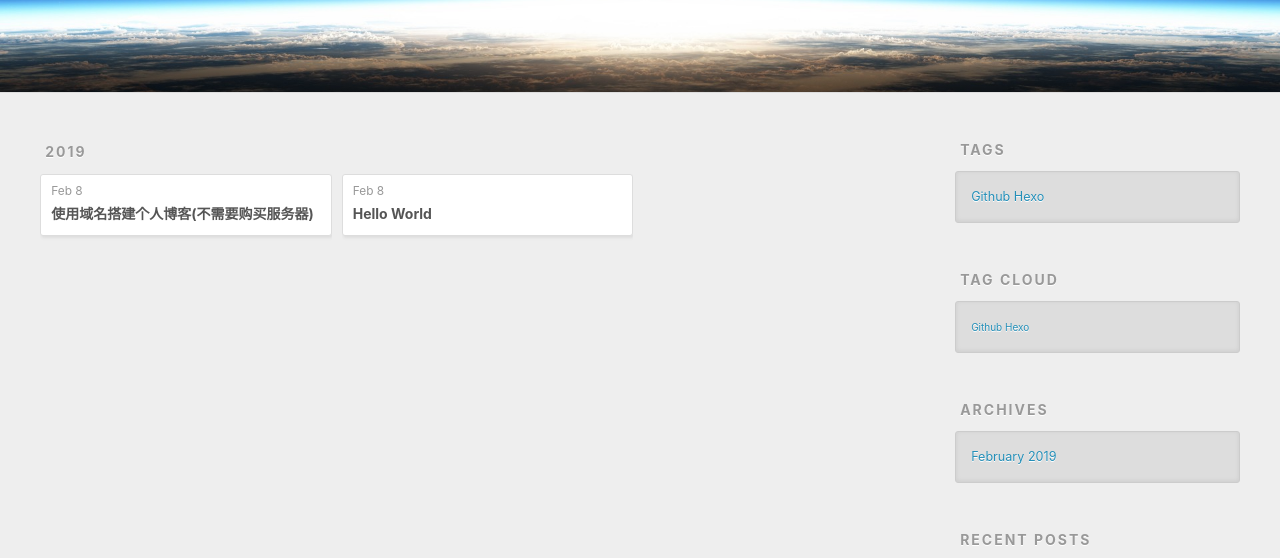
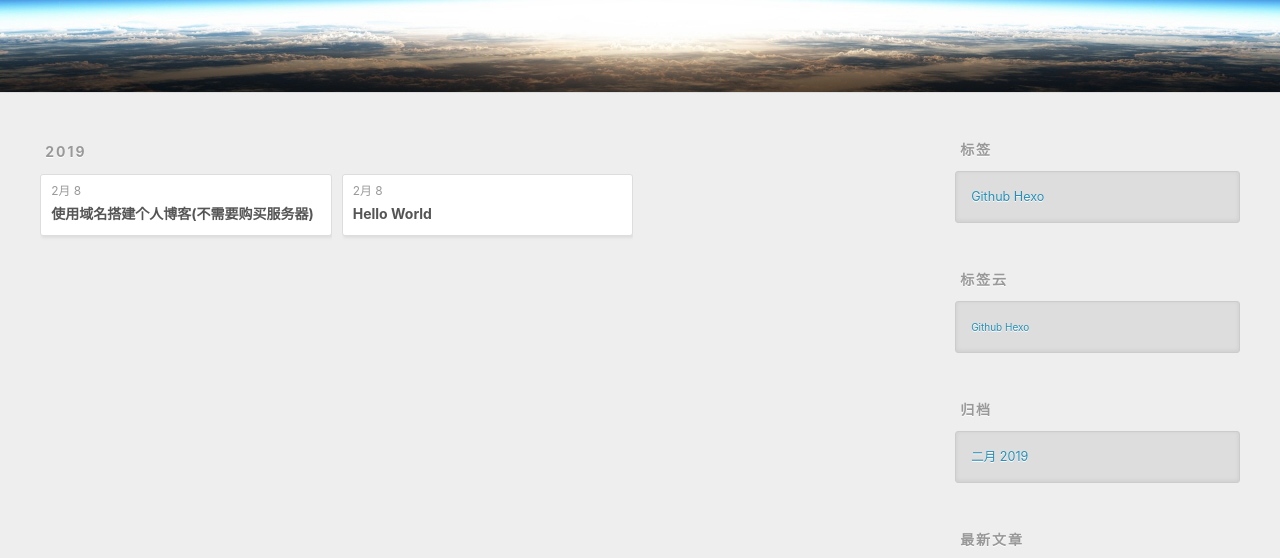
Before and after one commit to kunlingou/kunlingou.github.io, a plain HTML site: page archives/index.html in a window 1280 px wide. Shown: the part 208-766 px from the top of the page. Drawn offline with nearby package versions, Linux system fonts and the light colour scheme.

Commit message:
Site updated: 2019-02-09 11:30:32

```diff
--- a/archives/index.html
+++ b/archives/index.html
@@ -5,7 +5,7 @@
 
 
 
-  <title>Archives | kunlingou</title>
+  <title>归档 | kunlingou</title>
   <meta name="viewport" content="width=device-width, initial-scale=1, maximum-scale=1">
   <meta name="description" content="个人博客网站，欢迎相互交流和学习">
 <meta property="og:type" content="website">
@@ -13,7 +13,7 @@
 <meta property="og:url" content="http://yoursite.com/archives/index.html">
 <meta property="og:site_name" content="kunlingou">
 <meta property="og:description" content="个人博客网站，欢迎相互交流和学习">
-<meta property="og:locale" content="zh-Hans">
+<meta property="og:locale" content="zh-CN">
 <meta name="twitter:card" content="summary">
 <meta name="twitter:title" content="kunlingou">
 <meta name="twitter:description" content="个人博客网站，欢迎相互交流和学习">
@@ -54,7 +54,7 @@
 
           <a id="nav-rss-link" class="nav-icon" href="/atom.xml" title="RSS Feed"></a>
 
-        <a id="nav-search-btn" class="nav-icon" title="Search"></a>
+        <a id="nav-search-btn" class="nav-icon" title="搜索"></a>
       </nav>
       <div id="search-form-wrap">
         <form action="//google.com/search" method="get" accept-charset="UTF-8" class="search-form"><input type="search" name="q" class="search-form-input" placeholder="Search"><button type="submit" class="search-form-submit">&#xF002;</button><input type="hidden" name="sitesearch" value="http://yoursite.com"></form>
@@ -80,7 +80,7 @@
   <div class="archive-article-inner">
     <header class="archive-article-header">
       <a href="/2019/02/08/使用域名搭建个人博客-不需要购买服务器/" class="archive-article-date">
-  <time datetime="2019-02-08T10:59:35.000Z" itemprop="datePublished">Feb 8</time>
+  <time datetime="2019-02-08T10:59:35.000Z" itemprop="datePublished">2月 8</time>
 </a>
 
 
@@ -99,7 +99,7 @@
   <div class="archive-article-inner">
     <header class="archive-article-header">
       <a href="/2019/02/08/hello-world/" class="archive-article-date">
-  <time datetime="2019-02-08T08:37:35.746Z" itemprop="datePublished">Feb 8</time>
+  <time datetime="2019-02-08T08:37:35.746Z" itemprop="datePublished">2月 8</time>
 </a>
 
 
@@ -126,7 +126,7 @@
 
 
   <div class="widget-wrap">
-    <h3 class="widget-title">Tags</h3>
+    <h3 class="widget-title">标签</h3>
     <div class="widget">
       <ul class="tag-list"><li class="tag-list-item"><a class="tag-list-link" href="/tags/Github-Hexo/">Github Hexo</a></li></ul>
     </div>
@@ -136,7 +136,7 @@
 
 
   <div class="widget-wrap">
-    <h3 class="widget-title">Tag Cloud</h3>
+    <h3 class="widget-title">标签云</h3>
     <div class="widget tagcloud">
       <a href="/tags/Github-Hexo/" style="font-size: 10px;">Github Hexo</a>
     </div>
@@ -145,9 +145,9 @@
 
 
   <div class="widget-wrap">
-    <h3 class="widget-title">Archives</h3>
+    <h3 class="widget-title">归档</h3>
     <div class="widget">
-      <ul class="archive-list"><li class="archive-list-item"><a class="archive-list-link" href="/archives/2019/02/">February 2019</a></li></ul>
+      <ul class="archive-list"><li class="archive-list-item"><a class="archive-list-link" href="/archives/2019/02/">二月 2019</a></li></ul>
     </div>
   </div>
 
@@ -155,7 +155,7 @@
 
 
   <div class="widget-wrap">
-    <h3 class="widget-title">Recent Posts</h3>
+    <h3 class="widget-title">最新文章</h3>
     <div class="widget">
       <ul>
 
```
Also changed, not shown: 2019/02/08/hello-world/index.html (+8 -8 lines), 2019/02/08/使用域名搭建个人博客-不需要购买服务器/index.html (+8 -8 lines), archives/2019/02/index.html (+10 -10 lines), archives/2019/index.html (+10 -10 lines), index.html (+9 -9 lines), tags/Github-Hexo/index.html (+8 -8 lines).
